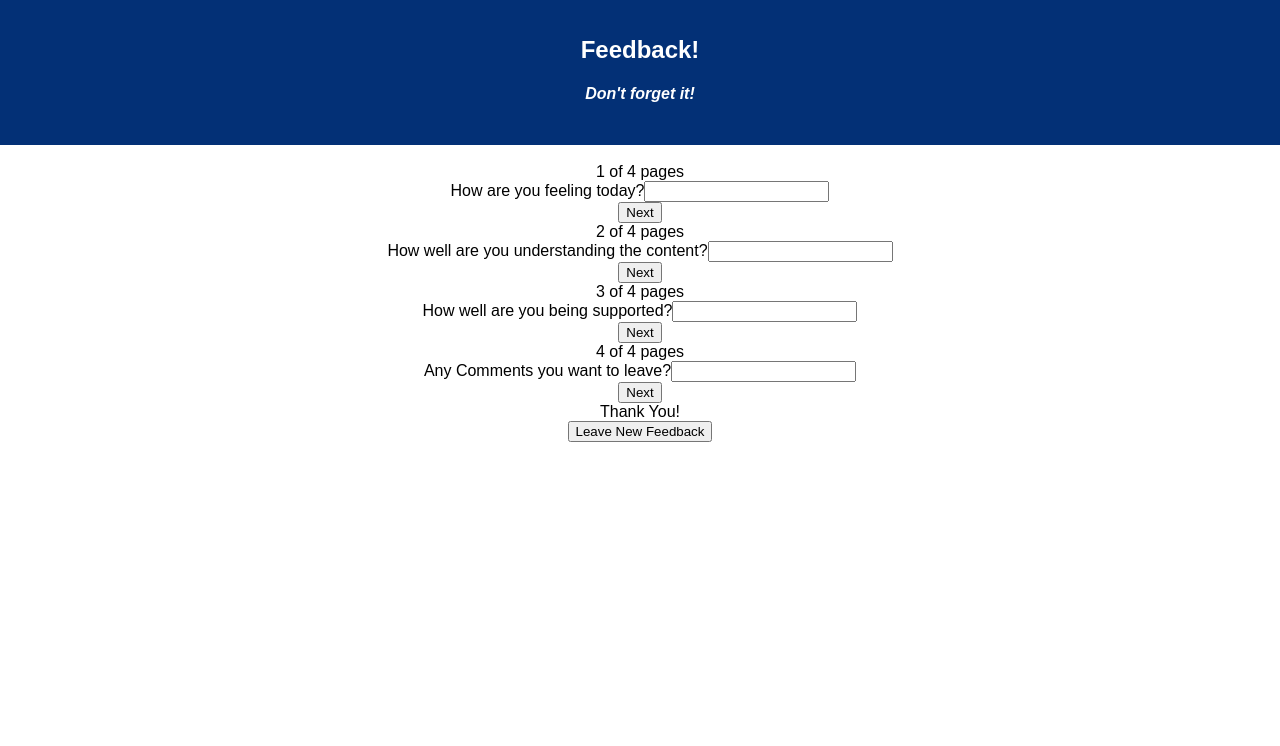
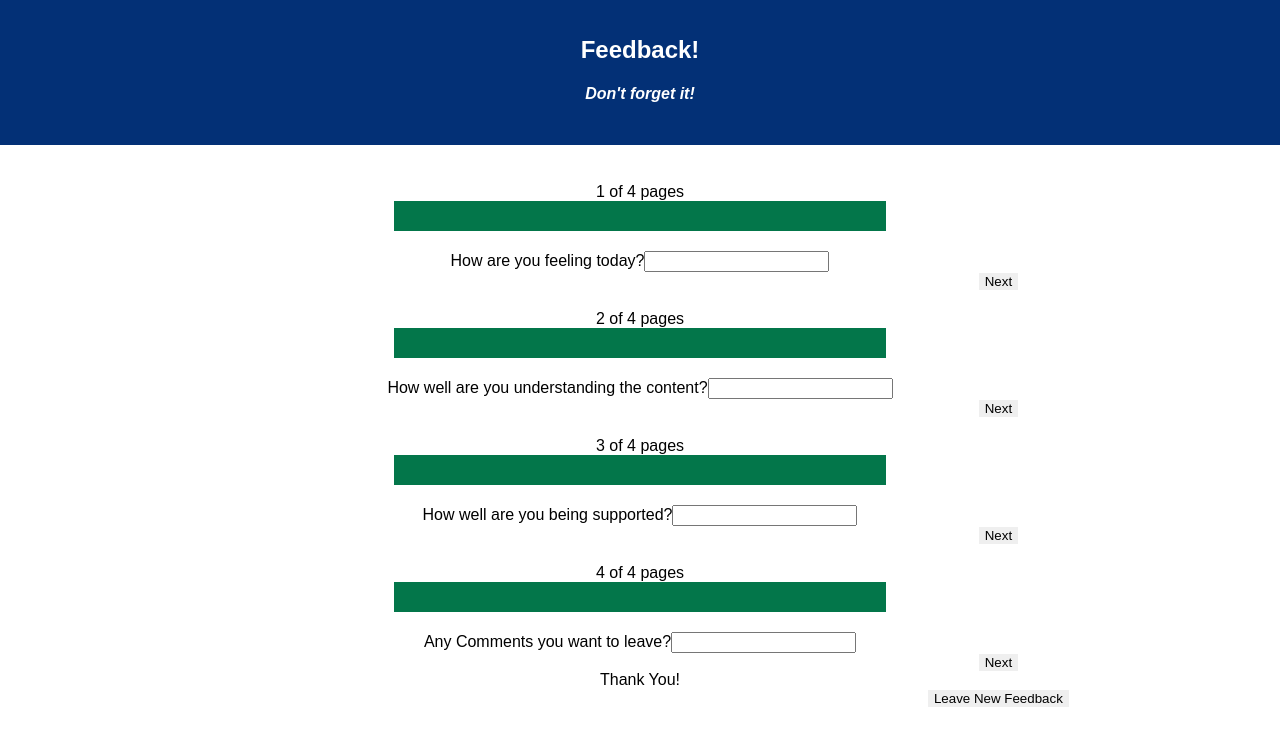
Before and after one commit to thewmh/weekend-challenge-5-feedback-master, a React (Create React App) app: page / in a window 1280 px wide. Shown: the top 746 px of the page. Built offline with nearby package versions, Linux system fonts and the light colour scheme.

Commit message:
setup a reducer, started breaking components into components

```diff
--- a/src/components/App/App.css
+++ b/src/components/App/App.css
@@ -1,3 +1,8 @@
+.wrap {
+  width: 80%;
+  margin: 0 auto;
+}
+
 .App {
   text-align: center;
 }
@@ -16,3 +21,19 @@
 .App-intro {
   font-size: large;
 }
+
+button {
+  border: none;
+  margin-left: 70%;
+}
+
+.page-count {
+  padding: 20px;
+}
+
+.progress-bar {
+  width: 50%;
+  height: 30px;
+  margin: 0 auto;
+  background-color: #03764a;
+}
--- a/src/components/App/App.js
+++ b/src/components/App/App.js
@@ -1,6 +1,8 @@
 import React, { Component } from 'react';
 import axios from 'axios';
 import './App.css';
+import { HashRouter as Router, Route, Link } from "react-router-dom";
+import Feeling from '../Feeling/Feeling';
 
 class App extends Component {
   render() {
@@ -11,26 +13,9 @@ class App extends Component {
           <h4><i>Don't forget it!</i></h4>
         </header>
         <br/>
-          {/* START Page 1 */}
-          <div id="feeling-page">
-            <div className="page-count">
-              1 of 4 pages
-              <div className="progress-bar">
-              </div>
-            </div>
-            <div id="feeling-card" className="card">
-              <div id="feeling-form" className="form">
-                <form>
-                  <label>How are you feeling today?</label>
-                  <input />
-                </form>
-              </div>
-                <div><button>Next</button></div>
-              </div>
-            </div>
-            {/* END Page 1 */}
+        <Feeling />
           {/* START Page 2 */}
-          <div id="understanding-page">
+          <div id="understanding-page" className="wrap">
             <div className="page-count">
               2 of 4 pages
               <div className="progress-bar">
@@ -48,7 +33,7 @@ class App extends Component {
             </div>
             {/* END Page 2 */}
           {/* START Page 3 */}
-          <div id="supported-page">
+          <div id="supported-page" className="wrap">
             <div className="page-count">
               3 of 4 pages
               <div className="progress-bar">
@@ -66,7 +51,7 @@ class App extends Component {
             </div>
             {/* END Page 3 */}
           {/* START Page 4 */}
-          <div id="comments-page">
+          <div id="comments-page" className="wrap">
             <div className="page-count">
               4 of 4 pages
               <div className="progress-bar">
@@ -84,7 +69,7 @@ class App extends Component {
             </div>
             {/* END Page 4 */}
           {/* START Page 5 */}
-          <div id="thankYou-page">
+          <div id="thankYou-page" className="wrap">
             <div>
                 Thank You!
                 <div><button>Leave New Feedback</button></div>
--- /dev/null
+++ b/src/components/Feeling/Feeling.js
@@ -0,0 +1,29 @@
+import React, { Component } from 'react';
+import { connect } from 'react-redux';
+
+class Feeling extends Component {
+
+    render() {
+        return (
+          <div id="feeling-page" className="wrap">
+            <div className="page-count">
+              1 of 4 pages
+              <div className="progress-bar">
+              </div>
+            </div>
+            <div id="feeling-card" className="card">
+              <div id="feeling-form" className="form">
+                <form>
+                  <label>How are you feeling today?</label>
+                  <input />
+                </form>
+              </div>
+                <div><button>Next</button></div>
+              </div>
+            </div>
+        );
+    }
+}
+
+
+export default connect()(Feeling);
--- a/src/index.js
+++ b/src/index.js
@@ -3,6 +3,50 @@ import ReactDOM from 'react-dom';
 import './index.css';
 import App from './components/App/App';
 import registerServiceWorker from './registerServiceWorker';
+// setup redux
+import { createStore, combineReducers, applyMiddleware } from 'redux';
+import { Provider } from 'react-redux';
+import logger from 'redux-logger';
 
-ReactDOM.render(<App />, document.getElementById('root'));
+
+// empty state for reset
+const emptyState = {
+    feeling: 0,
+    understanding: 0,
+    support: 0,
+    comments: ''
+}
+
+// reducer with switch for cases
+const feedbackReducer = (state=emptyState, action) => {
+    switch (action.type) {
+        case 'ADD_FEELING':
+            state.feeling = action.payload.feeling
+            break;
+        case 'ADD_UNDERSTANDING':
+            state.understanding = action.payload.understanding
+            break;
+        case 'ADD_SUPPORT':
+            state.support = action.payload.support
+            break;
+        case 'ADD_COMMENTS':
+            state.comments = action.payload.comments
+            break;
+        default:
+            return state;
+    }
+    console.log('state is now:', state);
+    return state;
+}
+
+// setup store for redux / react
+
+const storeInstance = createStore(
+    combineReducers({
+        feedbackReducer
+    }),
+    applyMiddleware(logger)
+)
+
+ReactDOM.render(<Provider store = { storeInstance }><App /></Provider>, document.getElementById('root'));
 registerServiceWorker();
```
